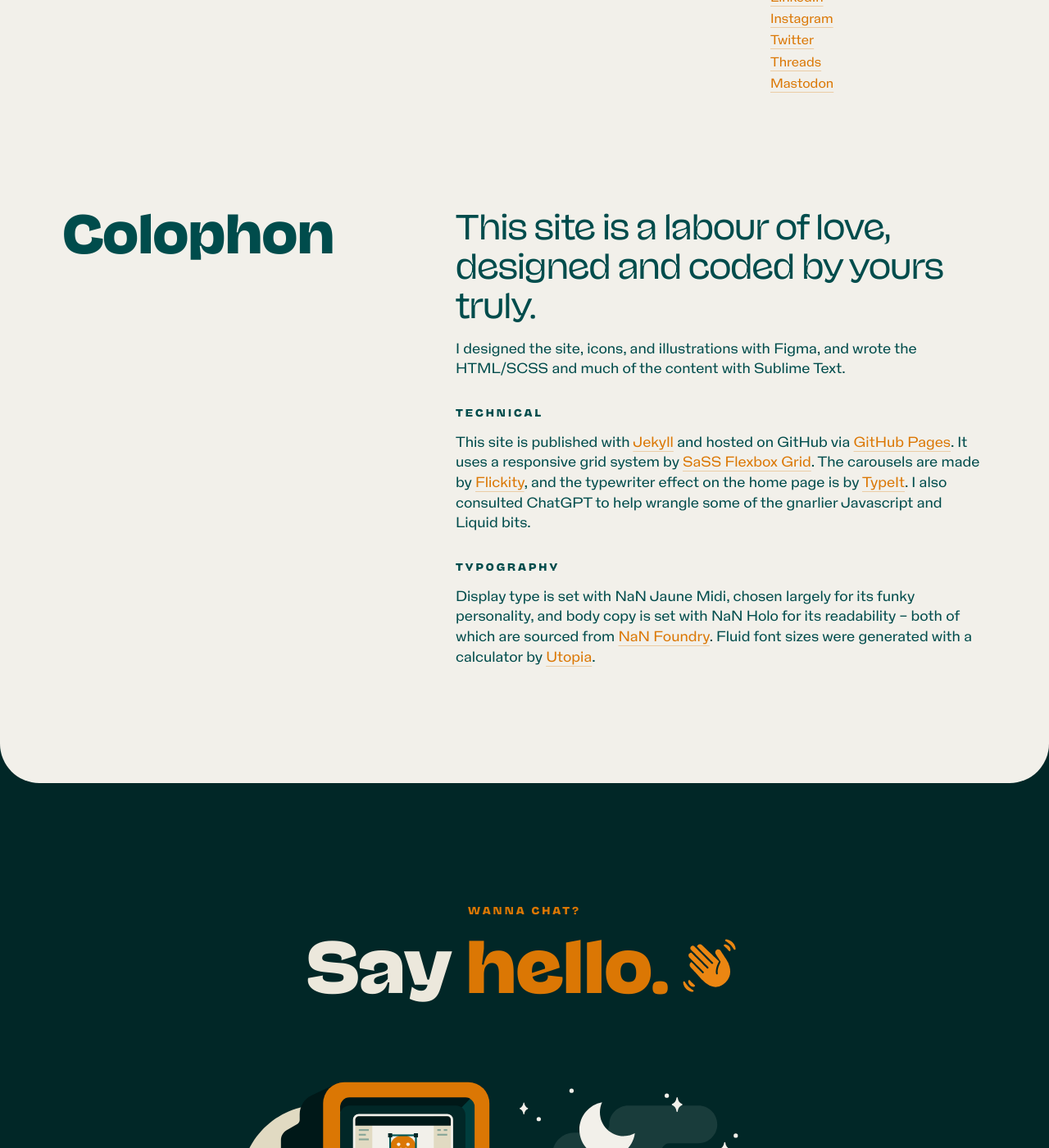
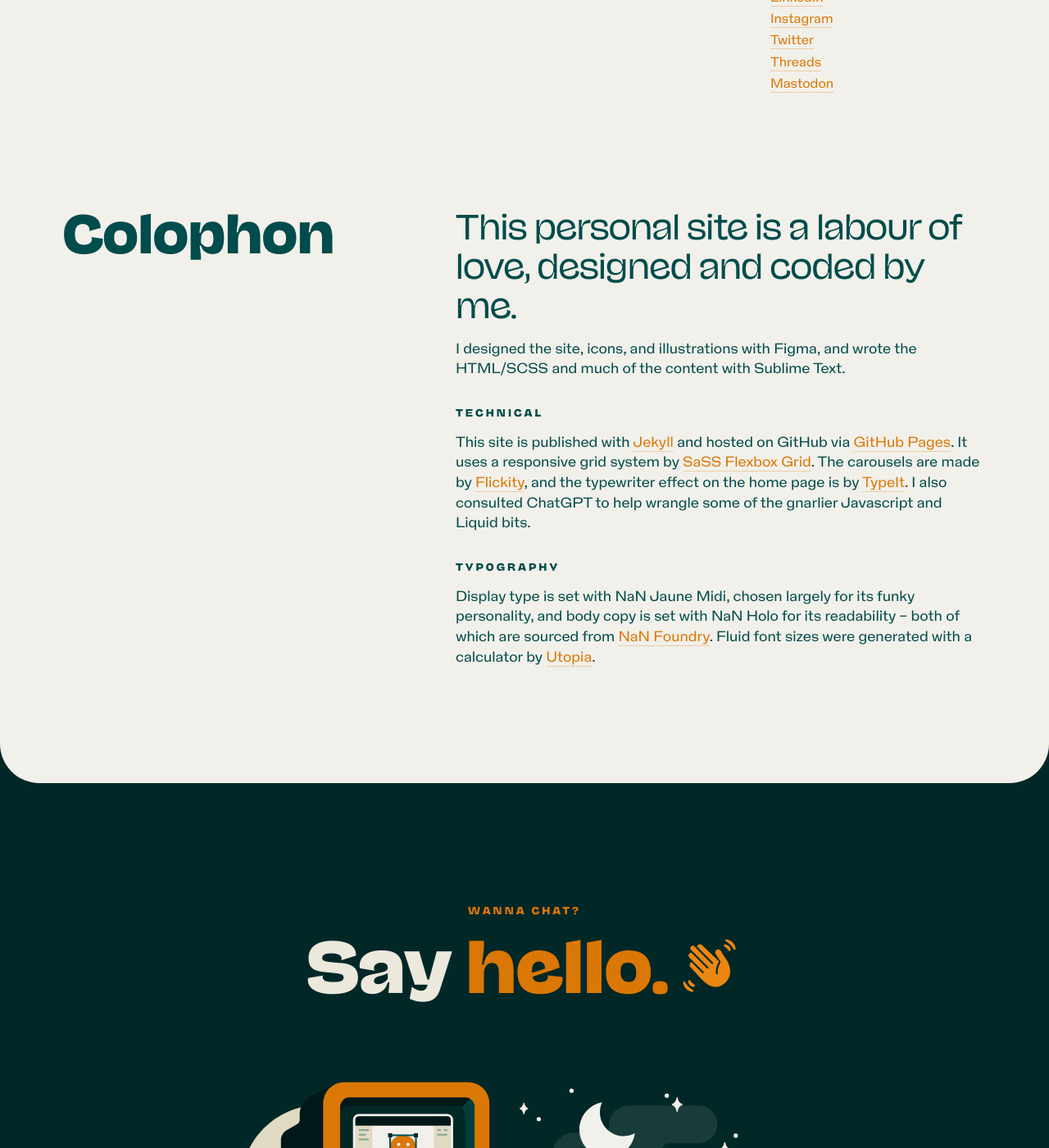
Before and after one commit to ehyleong/ehyleong.github.io, a Jekyll site: the page built from about.html, in a window 1280 px wide and 1400 px high, scrolled down 1575 px. Shown: the whole window at 82% size. Built offline with Jekyll 4.4.1, drawn with Linux system fonts in a browser that asks for light colours; comment, search, counter and statistics services are not loaded; some of the changed text lies outside the part shown.

Commit message:
Various case study updates

```diff
--- a/_data/projects.yml
+++ b/_data/projects.yml
@@ -20,7 +20,7 @@
   client: Steamclock Software
   role: Art Direction, Illustration, Print
   summary: A collection of custom illustrated company keepsakes.
-  img: ../img/thumbnails/steamclockswag.webp
+  img: ../img/thumbnails/steamclockswag.jpg
 
 two-spies:
   name: Two Spies
--- a/_data/testimonials.yml
+++ b/_data/testimonials.yml
@@ -11,5 +11,5 @@
   quote: Erica is exceedingly capable, highly resourceful, and comfortingly responsible with any assignment thrown her way. Your team is missing a piece without her on it.
 
 nick:
-  name: Nick Wilkinson • Client Partnerships Manager
+  name: Nick Wilkinson • Director of Client Services
   quote: Erica’s approach inspires confidence, welcomes curiosity, and underscores quality. To me, those traits, combined with her tack-sharp ability to deliver exemplary design work, are the mark of a supremely talented professional.
--- a/_includes/footer.html
+++ b/_includes/footer.html
@@ -33,7 +33,7 @@
   {% endfor %}
   </div>
 
-  <p><small>© {{ 'now' | date: "%Y" }} Erica Leong <!--• <a href="/colophon" class="inline-link beige">Colophon</a>--></small></p>
+  <p><small>© {{ 'now' | date: "%Y" }} Erica Leong • <a href="mailto:{{ site.email }}" class="inline-link beige">hello@ericaleong.com</a></small></p>
   </div>
 </div>
 </footer>
--- a/_sass/main.scss
+++ b/_sass/main.scss
@@ -667,15 +667,15 @@
 	.thumbnail-grid {
 		padding: 0 .5rem;
 		display: grid;
-		gap: 1.5rem;
+		gap: 2.5rem;
 		grid-template-columns: auto;
 
 		@include for-size (tablet-landscape-up) {
-			grid-template-columns: auto auto;
+			grid-template-columns: 1fr 1fr;
 		}
 
 		@include for-size (desktop-up) {
-			grid-template-columns: auto auto;
+			grid-template-columns: 1fr 1fr;
 		}
 	}
 
@@ -983,7 +983,7 @@
 
 	picture img {
 		border-radius: $lg-radius;
-		box-shadow: 0px 0px 0px 0px rgba(0, 0, 0, 0.05), 0px 9px 19px 0px rgba(0, 0, 0, 0.05), 0px 35px 35px 0px rgba(0, 0, 0, 0.04), 0px 79px 47px 0px rgba(0, 0, 0, 0.03), 0px 140px 56px 0px rgba(0, 0, 0, 0.01), 0px 218px 61px 0px rgba(0, 0, 0, 0.00);
+		//box-shadow: 0px 0px 0px 0px rgba(0, 0, 0, 0.05), 0px 9px 19px 0px rgba(0, 0, 0, 0.05), 0px 35px 35px 0px rgba(0, 0, 0, 0.04), 0px 79px 47px 0px rgba(0, 0, 0, 0.03), 0px 140px 56px 0px rgba(0, 0, 0, 0.01), 0px 218px 61px 0px rgba(0, 0, 0, 0.00);
 
 		@include for-size(phone-only) {
 			border-radius: 1.5rem;
--- a/about.html
+++ b/about.html
@@ -66,7 +66,7 @@
         <h2>Colophon</h2>
       </div>
        <div class="col-lg-7 col-md-7 col-xs-12">
-        <h3>This site is a labour of love, designed and coded by yours truly.</h3>
+        <h3>This personal site is a labour of love, designed and coded by me.</h3>
         <p>I designed the site, icons, and illustrations with Figma, and wrote the HTML/SCSS and much of the content with Sublime Text.</p>
         <h5 class="top-text-spacer">Technical</h5>
         <p>This site is published with <a href="https://jekyllrb.com/" class="inline-link" target="_blank">Jekyll</a> and hosted on GitHub via <a href="https://pages.github.com/" class="inline-link" target="_blank">GitHub Pages</a>. It uses a responsive grid system by  <a href="http://sassflexboxgrid.com/" class="inline-link" target="_blank">SaSS Flexbox Grid</a>. The carousels are made by <a href="https://github.com/metafizzy/flickity" class="inline-link" target="_blank">Flickity</a>, and the typewriter effect on the home page is by <a href="https://www.typeitjs.com/" class="inline-link" target="_blank">TypeIt</a>. I also consulted ChatGPT to help wrangle some of the gnarlier Javascript and Liquid bits.</p>
```
Also changed, not shown: index.html (+6 -10 lines), img/global/404-bg-mobile.svg (deleted), img/global/404-bg.svg (deleted), img/global/404-illo.svg, 1 other file.
